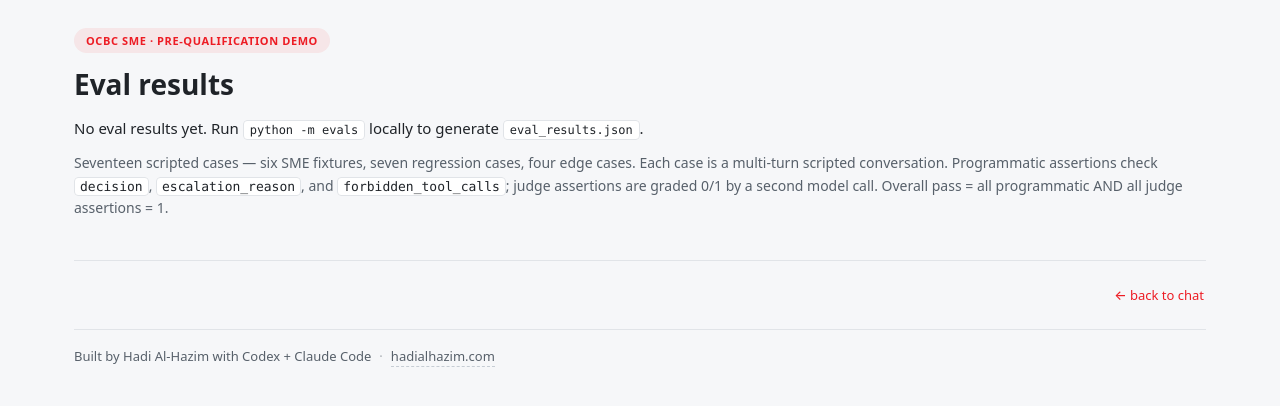
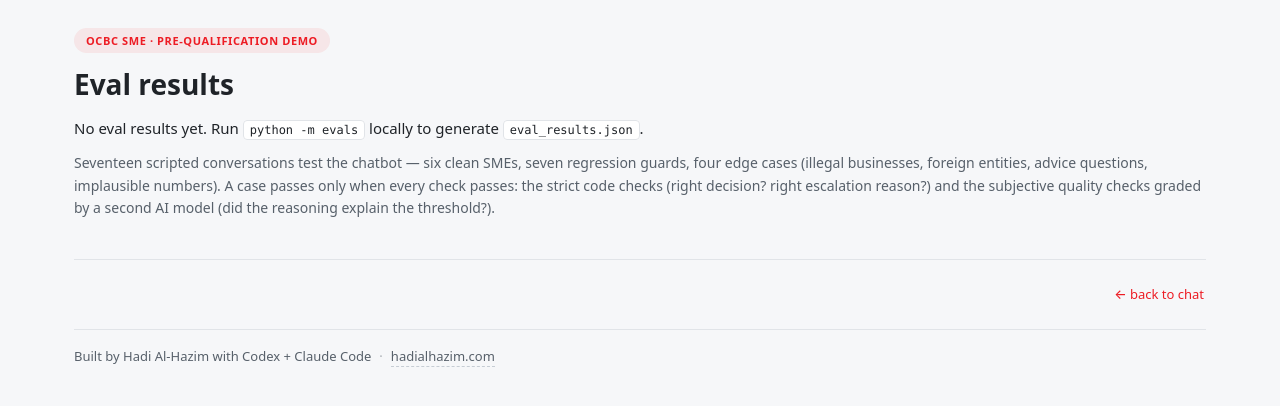
Before and after one commit to alhazjm/ocbc-sme-prequal, a Python web app: template templates/evals.html in a window 1280 px wide. Shown: the top 406 px of the page. Run offline with Jinja, Linux system fonts and the light colour scheme; the template is opened without the code that fills it, so the values that code supplies are empty.

Commit message:
Plain-English eval explainer on /evals
Replace the jargon-heavy summary (assertions, programmatic, forbidden_tool_calls)
with a shorter version that a non-technical reader can parse: what the 17
conversations cover, and the two grading layers (code checks + AI-judge checks).

```diff
--- a/templates/evals.html
+++ b/templates/evals.html
@@ -21,11 +21,11 @@
         <p>No eval results yet. Run <code>python -m evals</code> locally to generate <code>eval_results.json</code>.</p>
       {% endif %}
       <p class="tips">
-        Seventeen scripted cases — six SME fixtures, seven regression cases, four edge cases.
-        Each case is a multi-turn scripted conversation. Programmatic assertions check
-        <em>decision</em>, <em>escalation_reason</em>, and <em>forbidden_tool_calls</em>; judge
-        assertions are graded 0/1 by a second model call.
-        Overall pass = all programmatic AND all judge assertions = 1.
+        Seventeen scripted conversations test the chatbot — six clean SMEs, seven regression
+        guards, four edge cases (illegal businesses, foreign entities, advice questions,
+        implausible numbers). A case passes only when every check passes: the strict code checks
+        (right decision? right escalation reason?) and the subjective quality checks graded by a
+        second AI model (did the reasoning explain the threshold?).
       </p>
     </section>
 
```
